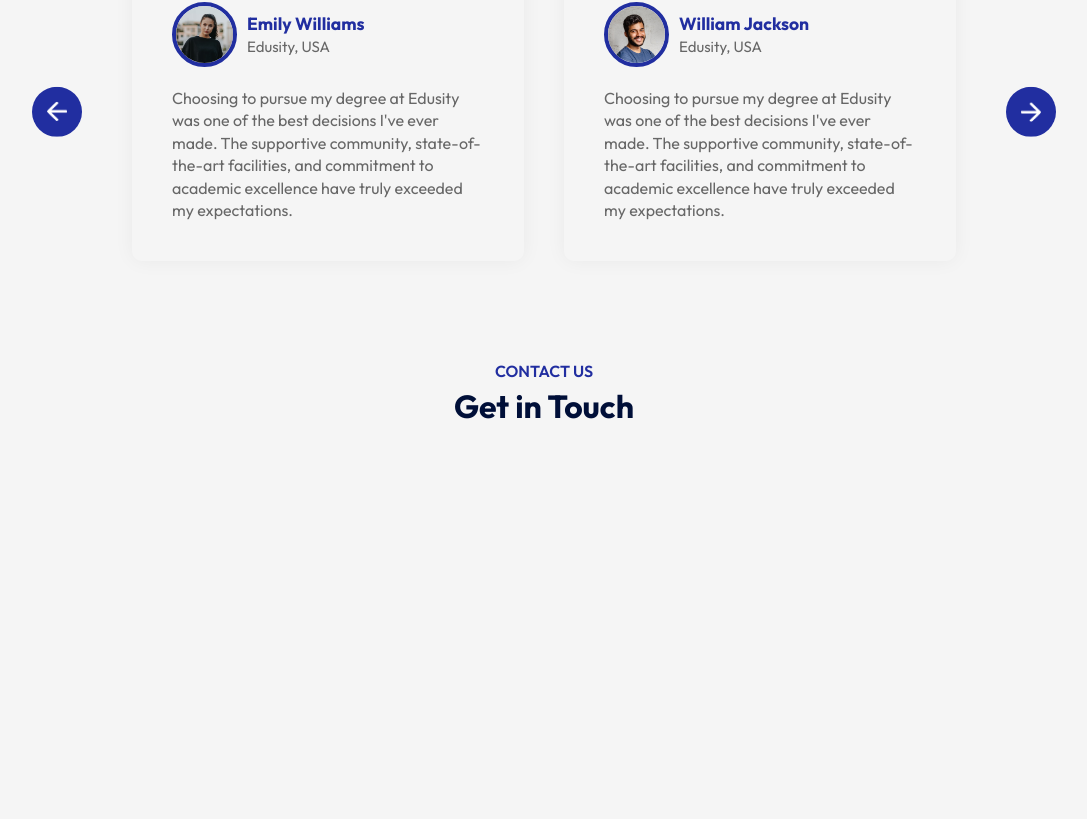
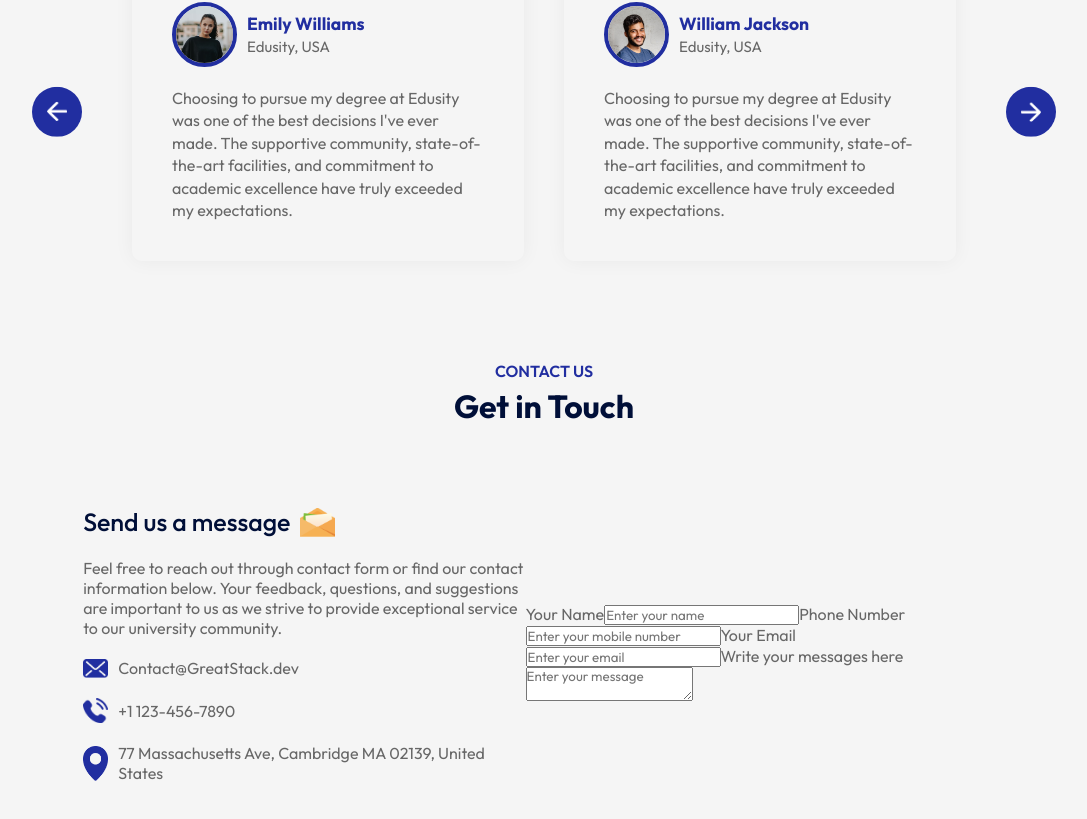
Before and after one commit to RayChikS/Edusity, a React (Vite) app: page / in a window 1280 px wide. Shown: the part 2586-3405 px from the top of the page, without its empty margins (96-1183 px from the left). Before the commit the page ends 3042 px from the top, so only its background shows below. Built offline with nearby package versions, Linux system fonts and the light colour scheme.

Commit message:
contact-us
- added and fully styled left column
-added basic structure of form

```diff
--- a/src/components/Contact/Contact.jsx
+++ b/src/components/Contact/Contact.jsx
@@ -1,11 +1,85 @@
 import React from "react";
 import css from "./Contact.module.css";
 import { Title } from "../Title/Title";
+import massageIcon from "../../assets/msg-icon.png";
+import mailIcon from "../../assets/mail-icon.png";
+import phoneIcon from "../../assets/phone-icon.png";
+import locationIcon from "../../assets/location-icon.png";
 
 export const Contact = () => {
   return (
     <div className={css.contact}>
       <Title subtitle="Contact Us" title="Get in Touch" />
+      <div className={css.contactContent}>
+        <div className={css.column}>
+          <h3 className={css.messageTitle}>
+            Send us a message{" "}
+            <img
+              className={css.messageIcon}
+              src={massageIcon}
+              alt="massage icon"
+            />
+          </h3>
+          <p className={css.messageText}>
+            Feel free to reach out through contact form or find our contact
+            information below. Your feedback, questions, and suggestions are
+            important to us as we strive to provide exceptional service to our
+            university community.
+          </p>
+          <ul className={css.messageList}>
+            <li className={css.messageListItem}>
+              <img className={css.contactIcon} src={mailIcon} alt="mail" />
+              <span className={css.contactSpan}>Contact@GreatStack.dev</span>
+            </li>
+            <li className={css.messageListItem}>
+              <img className={css.contactIcon} src={phoneIcon} alt="phone" />
+              <span className={css.contactSpan}>+1 123-456-7890</span>
+            </li>
+            <li className={css.messageListItem}>
+              <img
+                className={css.contactIcon}
+                src={locationIcon}
+                alt="location"
+              />
+              <span className={css.contactSpan}>
+                77 Massachusetts Ave, Cambridge MA 02139, United States
+              </span>
+            </li>
+          </ul>
+        </div>
+        <div className={css.column}>
+          <form action="#">
+            <label>Your Name</label>
+            <input
+              type="text"
+              name="name"
+              placeholder="Enter your name"
+              required
+            />
+            <label>Phone Number</label>
+            <input
+              type="text"
+              name="phone"
+              placeholder="Enter your mobile number"
+              required
+            />
+            <label>Your Email</label>
+            <input
+              type="text"
+              name="mail"
+              placeholder="Enter your email"
+              required
+            />
+            <label>Write your messages here</label>
+            <textarea
+              type="text"
+              name="message"
+              placeholder="Enter your message"
+              required
+            />
+          </form>
+        </div>
+      </div>
     </div>
   );
 };
--- a/src/components/Contact/Contact.module.css
+++ b/src/components/Contact/Contact.module.css
@@ -0,0 +1,41 @@
+.contact {
+  margin: 0 auto;
+  max-width: 90%;
+}
+
+.column {
+  flex-basis: 48%;
+}
+
+.contactContent {
+  color: var(--text);
+  margin: 80px 0;
+  display: flex;
+  align-items: center;
+}
+
+.messageTitle {
+  display: flex;
+  align-items: center;
+  color: var(--title);
+  font-weight: 500;
+  font-size: 25px;
+  margin-bottom: 20px;
+}
+.messageText {
+  max-width: 450px;
+}
+.messageIcon {
+  width: 35px;
+  margin-left: 10px;
+}
+.messageListItem {
+  display: flex;
+  align-items: center;
+  margin: 20px 0;
+}
+
+.contactIcon {
+  width: 25px;
+  margin-right: 10px;
+}
```
